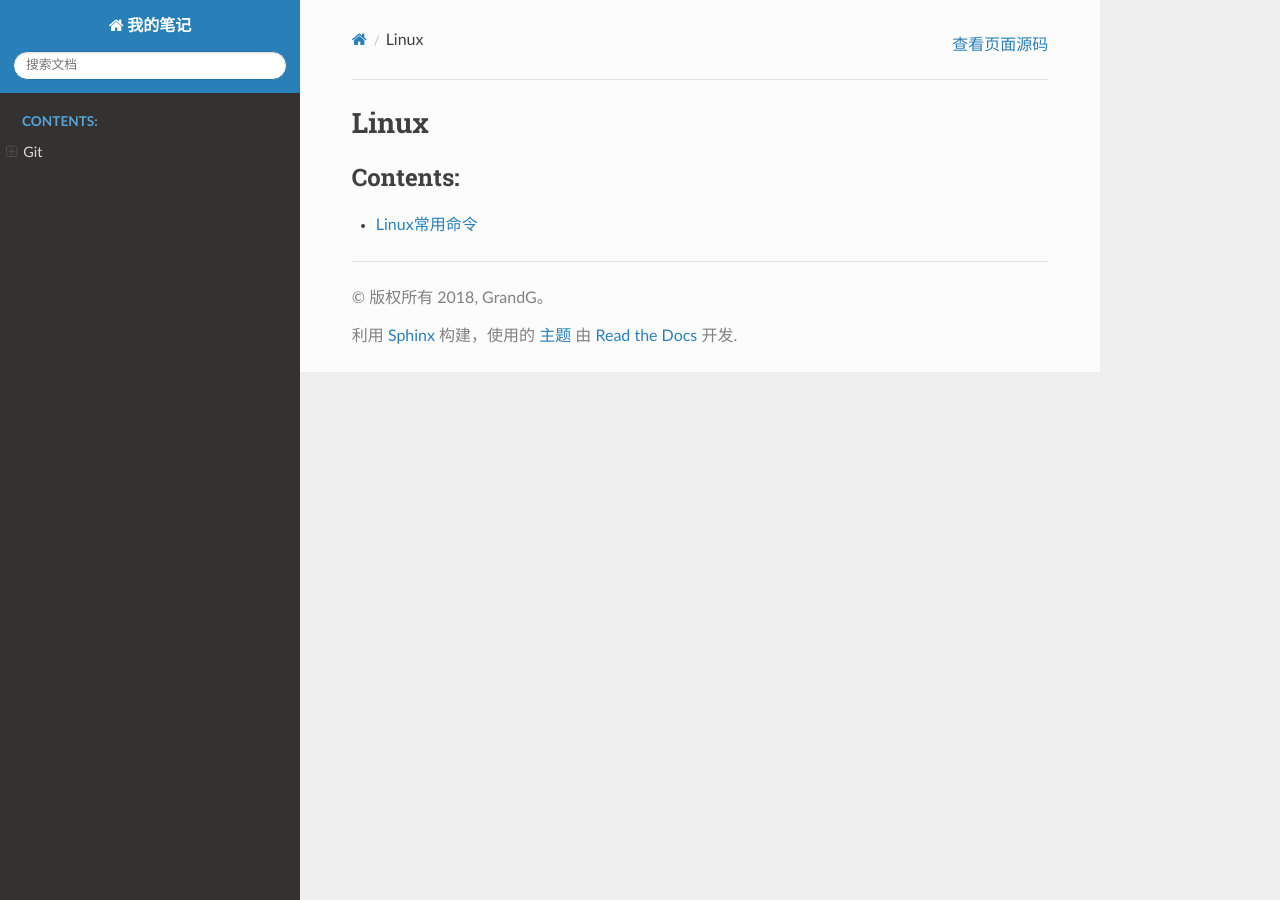
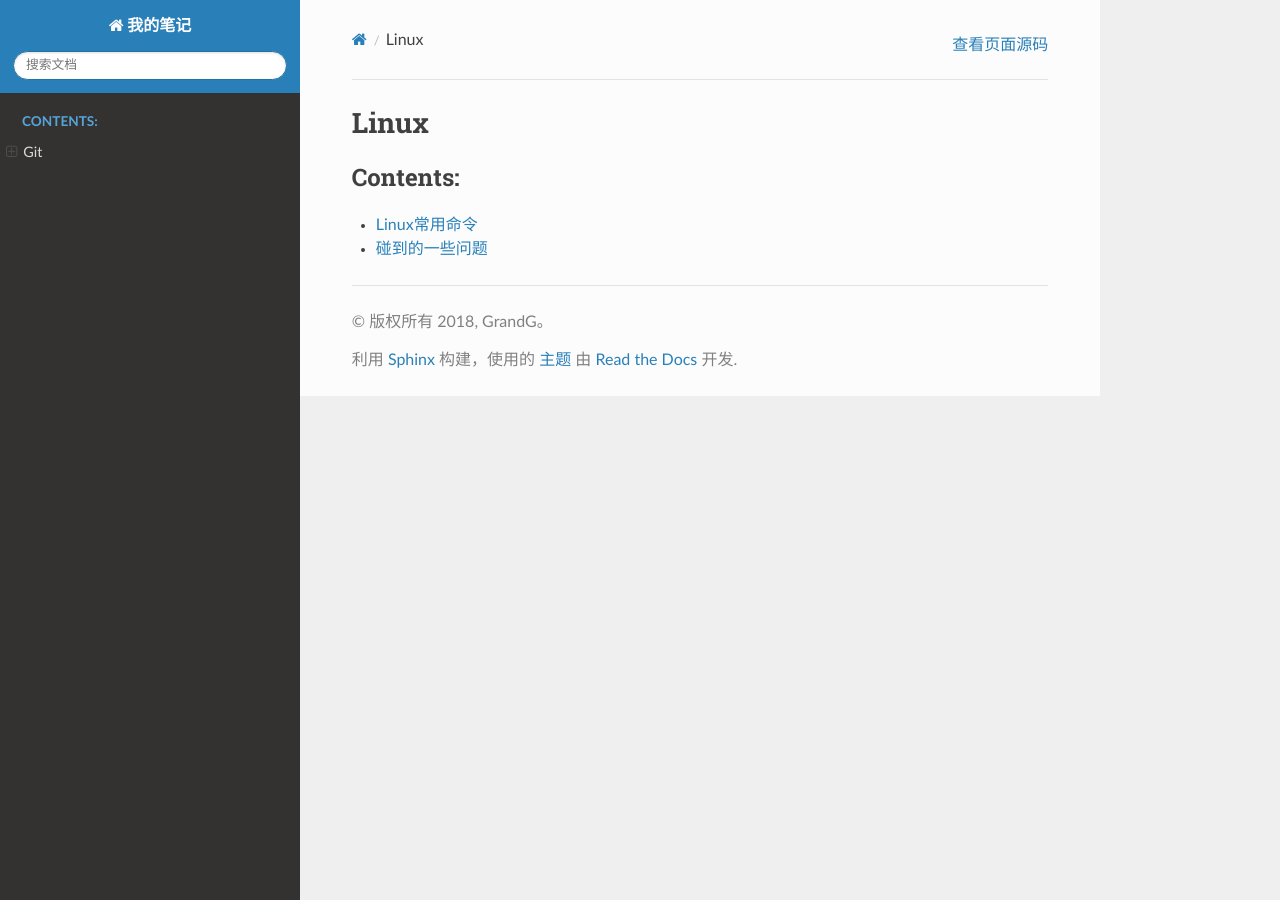
Before and after one commit to GrandG/sphinx, a Sphinx documentation site: the page built from source/Linux/linux.rst, in a window 1280 px wide. Built offline with Sphinx 7.4.7 and the Read the Docs theme 2.0.0, drawn with Linux system fonts in a browser that asks for light colours; pages that are not in the unit, such as notebooks, are missing from menus.

Commit message:
linux记录

```diff
--- a/source/Linux/linux.rst
+++ b/source/Linux/linux.rst
@@ -7,3 +7,4 @@ Linux
    :caption: Contents:
 
    Linux常用命令
+   碰到的一些问题
--- a/source/index.rst
+++ b/source/index.rst
@@ -11,6 +11,7 @@
    :caption: Contents:
 
    git/git
+   Linux/Linux
 
 Indices and tables
 ==================
```
